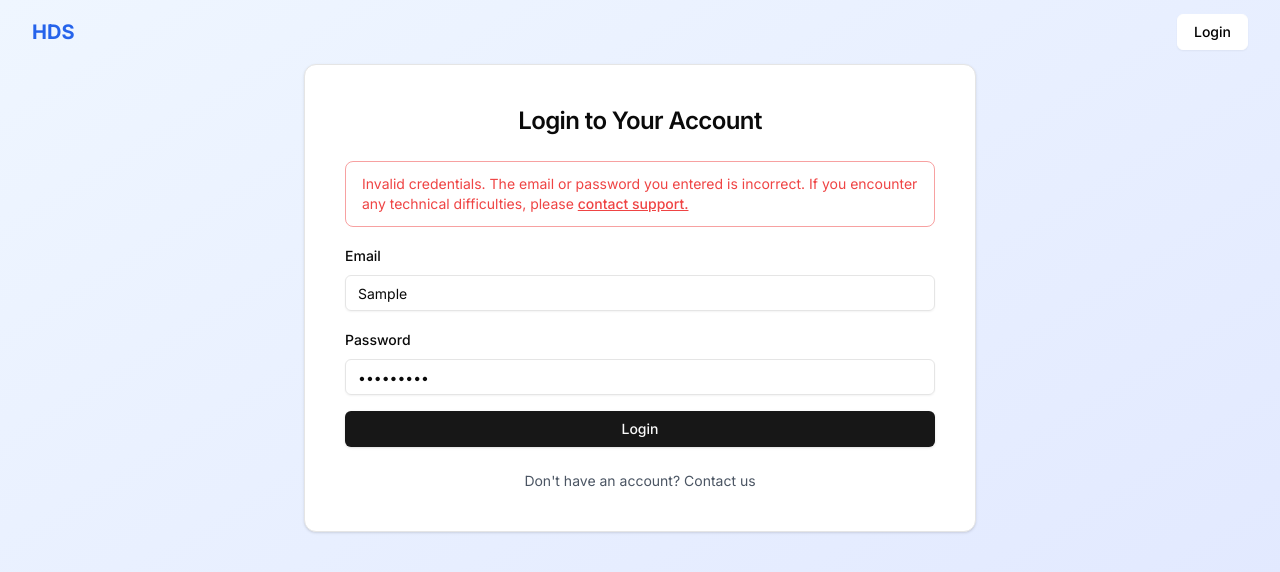
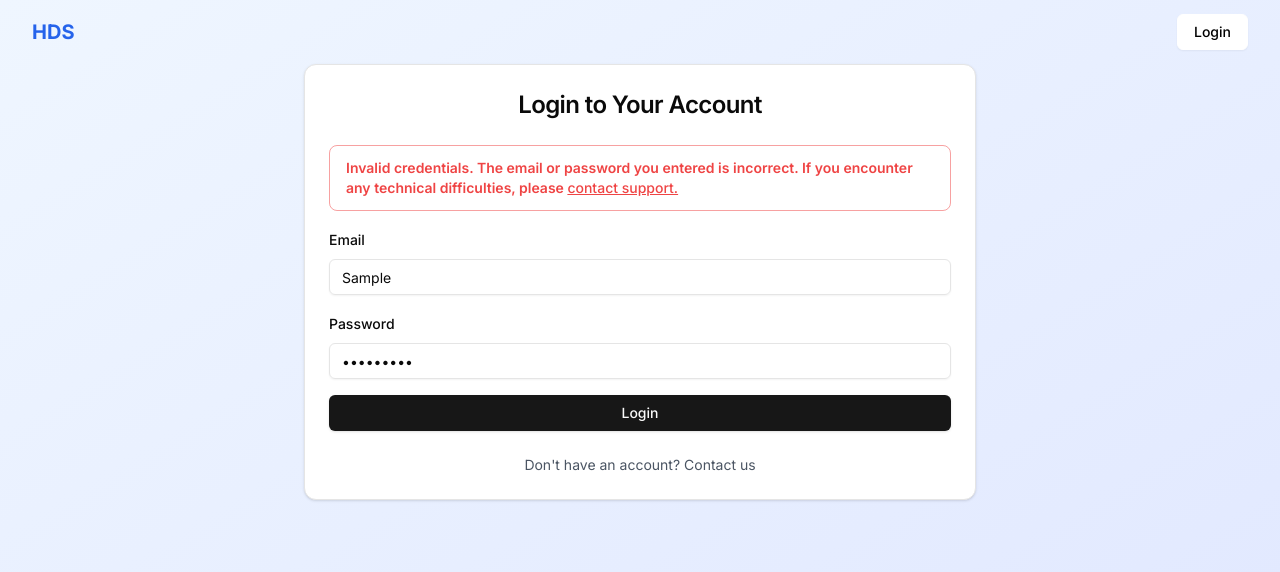
Before and after one commit to mohhef/Hefny-Digital, a Next.js app in the folder hefny-digital-frontend/: page /en/login in a window 1280 px wide. Both pictures are taken after typing "Sample", "Sample123" into the empty fields and a click on the button "Login". Shown: the top 572 px of the page. Built offline with nearby package versions, Linux system fonts and the light colour scheme.

Commit message:
Improve login page

```diff
--- a/hefny-digital-frontend/src/app/[locale]/globals.css
+++ b/hefny-digital-frontend/src/app/[locale]/globals.css
@@ -11,3 +11,22 @@ body {
     --radius: 0.5rem;
   }
 }
+
+@keyframes pulseError {
+  0%, 100% {
+    opacity: 1;
+    transform: scale(1);
+  }
+  50% {
+    opacity: 0.2;
+    transform: scale(1.05);
+  }
+}
+
+.error-text {
+  @apply text-red-500 font-semibold;
+}
+
+.highlight-error-text {
+  animation: pulseError 0.2s ease-in-out 2;
+}
--- a/hefny-digital-frontend/src/app/[locale]/login/page.tsx
+++ b/hefny-digital-frontend/src/app/[locale]/login/page.tsx
@@ -32,13 +32,25 @@ export default function Login() {
       router.push("/dashboard");
     } else {
       setError(t("invalidCredentials"));
+      highlightError();
+    }
+  };
+
+  const highlightError = () => {
+    const errorText = document.querySelector(".error-text");
+    console.log(errorText?.classList);
+    if (errorText) {
+      errorText.classList.add("highlight-error-text");
+      setTimeout(() => {
+        errorText.classList.remove("highlight-error-text");
+      }, 1000);
     }
   };
 
   return (
     <div>
       <Navbar bookingPage={true} />
-      <Card className="container mx-auto p-4 max-w-2xl">
+      <Card className="container mx-auto max-w-2xl">
         <CardHeader>
           <CardTitle className="text-2xl text-center">{t("title")}</CardTitle>
         </CardHeader>
@@ -47,10 +59,13 @@ export default function Login() {
             {error && (
               <Alert variant="destructive">
                 <AlertDescription>
-                  {error} {/* @ts-expect-error idk */}
-                  <Link href="/#contact" className="underline font-medium">
-                    {t("contactSupport")}
-                  </Link>
+                  <span className="error-text font-medium">
+                    {error}
+                    {/* @ts-expect-error idk */}
+                    <Link href="/#contact" className="underline font-medium">
+                      {t("contactSupport")}
+                    </Link>
+                  </span>
                 </AlertDescription>
               </Alert>
             )}
```
